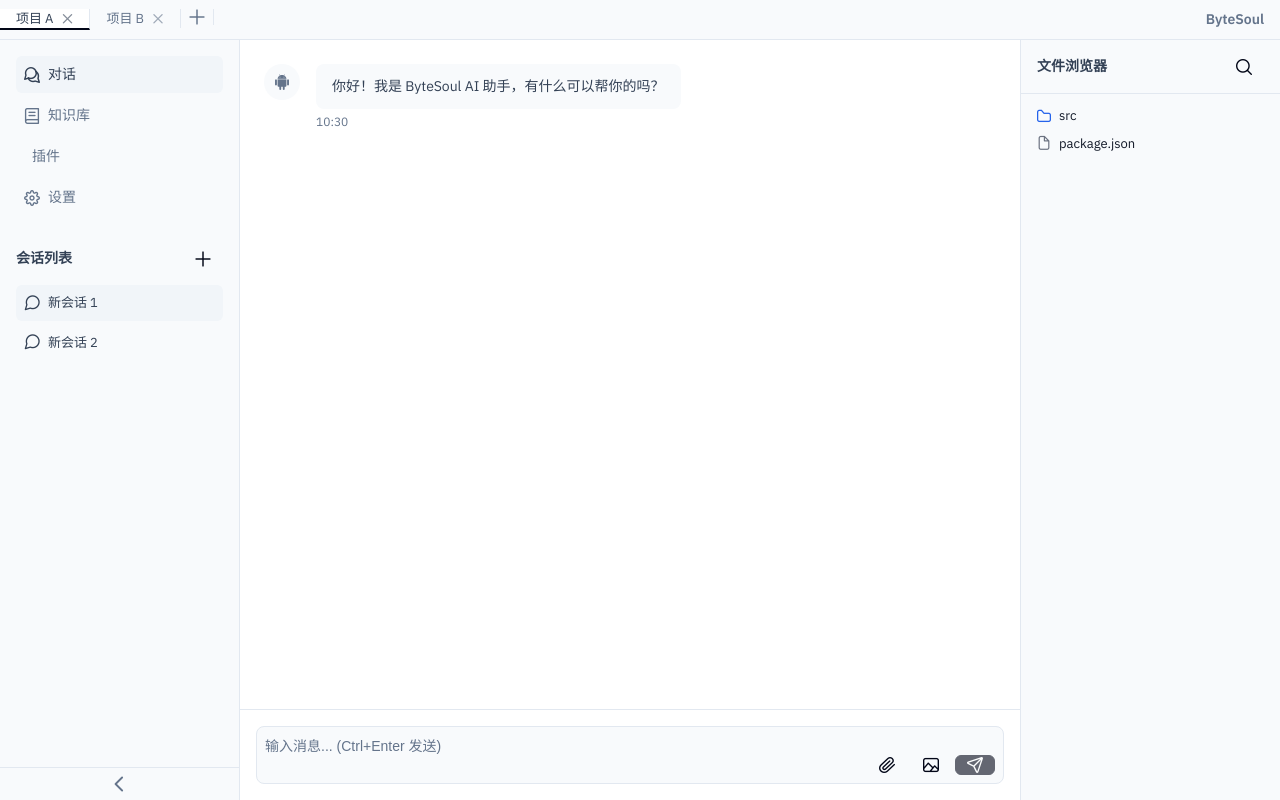
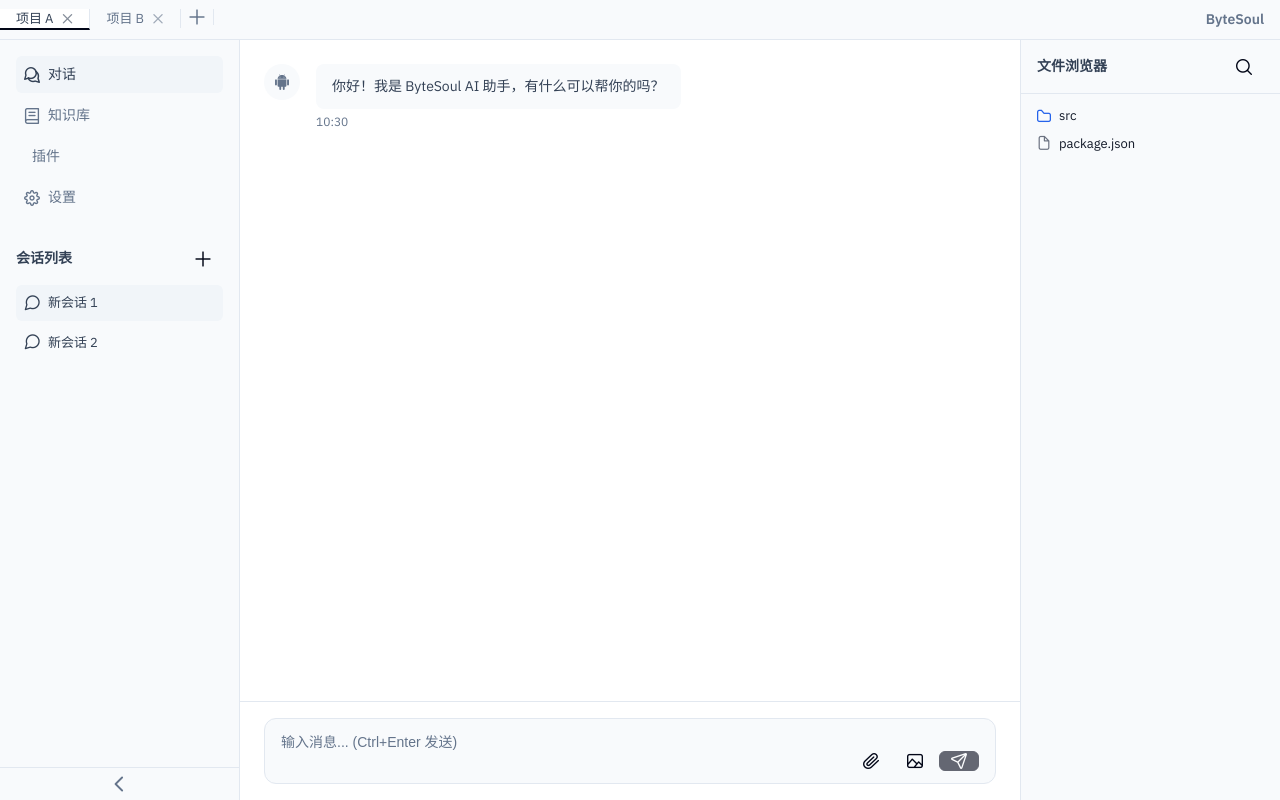
Before and after one commit to SuxueDevil/byte-soul-vue-electron, a Vue app: page / in a window 1280 px wide. Built offline with nearby package versions, Linux system fonts and the light colour scheme; a web font is replaced by a local one.

Commit message:
style: 加宽输入框，添加按钮点击黑色效果

```diff
--- a/src/assets/styles/chat.css
+++ b/src/assets/styles/chat.css
@@ -243,7 +243,7 @@
 }
 
 .input-area {
-  padding: 16px;
+  padding: 16px 24px;
   border-top: 1px solid var(--surface-border);
 }
 
@@ -252,9 +252,10 @@
   align-items: flex-end;
   gap: 8px;
   border: 1px solid var(--surface-border);
-  border-radius: 8px;
-  padding: 8px;
+  border-radius: 12px;
+  padding: 12px 16px;
   background-color: var(--surface-ground);
+  max-width: 100%;
 }
 
 .message-input {
--- a/src/assets/styles/global.css
+++ b/src/assets/styles/global.css
@@ -87,7 +87,24 @@
 
 /* ==================== 五、PrimeVue 主题覆盖 ==================== */
 
-/* 保留默认主题样式 */
+/* 1、按钮点击效果 */
+.p-button:active {
+  background-color: #000000 !important;
+  border-color: #000000 !important;
+  color: #FFFFFF !important;
+  transform: scale(0.98);
+}
+
+.p-button-secondary:active {
+  background-color: #000000 !important;
+  border-color: #000000 !important;
+  color: #FFFFFF !important;
+}
+
+/* 2、过渡效果 */
+.p-button {
+  transition: all 150ms ease !important;
+}
 
 /* ==================== 六、滚动条样式 ==================== */
 
```
